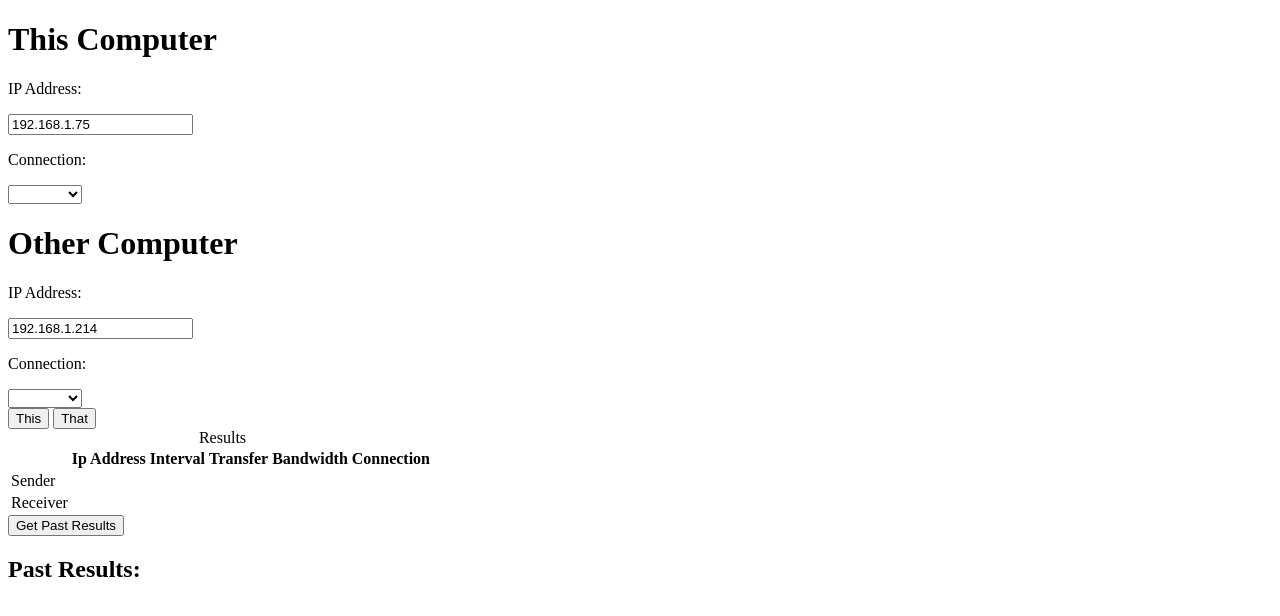
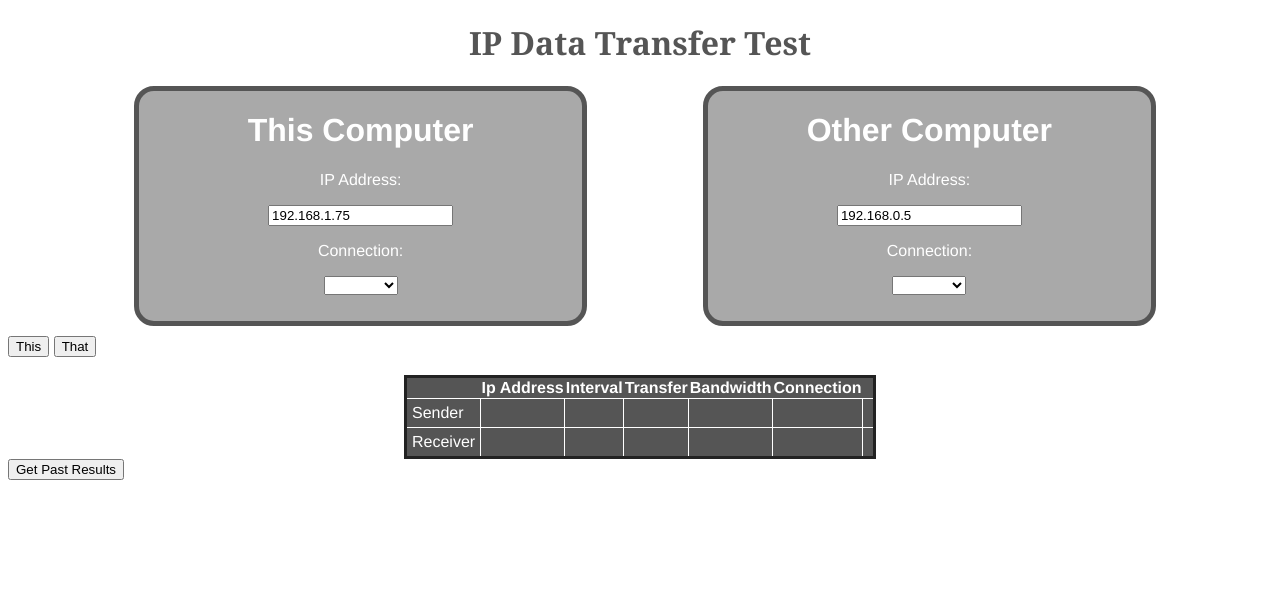
Before and after one commit to math-yew/ip-test, a website: page public/index.html in a window 1280 px wide. Drawn offline with nearby package versions, Linux system fonts and the light colour scheme; no server answers.

Commit message:
css and populate local ip

```diff
--- a/public/ctrl.js
+++ b/public/ctrl.js
@@ -1,11 +1,17 @@
 angular.module('ip')
 .controller('ctrl', function ($scope, mainService) {
   $scope.thisComputer = "192.168.1.75";
-  $scope.thatComputer = "192.168.1.214";
+  $scope.thatComputer = "192.168.0.5";
   $scope.ctrlTest = "controller is working";
   $scope.serviceTest = mainService.serviceTest;
 
+  mainService.getMyIp()
+  .then(function (res) {
+    $scope.thisComputer = res;
+    });
+
   $scope.startThisComputer = function(){
+    console.log('this clicked: ');
     mainService.startThisComputer()
     .then(function (res) {
       });
--- a/public/index.html
+++ b/public/index.html
@@ -1,5 +1,10 @@
 <!DOCTYPE html>
 <html ng-app="ip">
+  <head>
+    <meta charset="utf-8">
+    <title>IP Data Test</title>
+    <link rel="stylesheet" href="./style.css">
+  </head>
   <body ng-controller="ctrl">
     <!-- <h1>testing</h1>
     {{ctrlTest}}<br>
@@ -7,8 +12,9 @@
     <!-- <div ng-repeat="lines in testResults" style="list-style-type:none">
       <p>{{lines}}</p>
     </div> -->
-
-    <div class="">
+    <h1 class="top">IP Data Transfer Test</h1>
+    <div class="main red">
+      <div class="computer left">
         <h1>This Computer</h1>
         <p>IP Address:</p>
         <input type="text" name="" ng-model="thisComputer">
@@ -20,8 +26,7 @@
           <option value="Other">Other</option>
         </select>
       </div>
-
-    <div class="">
+      <div class="computer right">
         <h1>Other Computer</h1>
         <p>IP Address:</p>
         <input type="text" name="" ng-model="thatComputer">
@@ -33,7 +38,9 @@
           <option value="Other">Other</option>
         </select>
       </div>
+    </div>
 
+    <div class="main">
       <button type="button" name="button" ng-click="startThisComputer()">This</button>
       <button type="button" name="button" ng-click="startThatComputer()">That</button>
 
@@ -97,6 +104,7 @@
           <td>{{result.receive_connect}}</td>
         </tr>
       </table>
+    </div>
 
   <script src="http://cdnjs.cloudflare.com/ajax/libs/angular.js/1.2.20/angular.min.js"></script>
   <script src="./app.js"></script>
--- a/public/service.js
+++ b/public/service.js
@@ -3,20 +3,27 @@ angular.module('ip')
 
   this.serviceTest = "service is working";
 
+  this.getMyIp = function() {
+    console.log('getting ip: ');
+    return $http.get('/myIp')
+    .then(function (response) {
+      console.log('ip response: ', response);
+      return response.data;
+    });
+  }
+
   this.startThisComputer = function() {
+    console.log('service: start this computer');
     return $http.get('/trigger');
   }
 
   this.startThatComputer = function(thisIp, thatIp) {
-    // return $http.get('http://192.168.1.214:3002/client');
-
     return $http({
-         method: 'GET',
-         url: 'http://'+thatIp+':3002/client/'+thisIp,
-         withCredentials: true
-       })
+       method: 'GET',
+       url: 'http://'+thatIp+':3002/client/'+thisIp,
+       withCredentials: true
+     })
     .then(function (response) {
-      // console.log('client response', response.data);
       return response.data;
     });
   }
--- /dev/null
+++ b/public/style.css
@@ -0,0 +1,54 @@
+body{
+  font-family: Helvetica;
+  color: white;
+}
+
+.top {
+  font-family: Georgia;
+  color: #555;
+  text-align: center;
+}
+
+.main{
+  position: relative;
+  width: 100%;
+  min-height: 250px;
+  /*background-color: blue;*/
+  clear: both;
+  float: left;
+  /*border: solid;*/
+}
+
+.red{
+  /*background-color: red;*/
+}
+
+.computer {
+  width: 35%;
+  height: 230px;
+  background-color: darkgrey;
+  position: absolute;
+  border: thick #555 solid;
+  border-radius: 20px;
+  text-align: center;
+}
+
+.left {
+  left: 10%;
+}
+
+.right {
+  left: 55%;
+}
+
+table {
+  margin: 0 auto;
+  border-collapse: collapse;
+  border: solid  #222;
+  background-color: #555;
+}
+
+tr, td, td {
+  border: solid thin white;
+  padding:5px;
+}
```
Also changed, not shown: ipTest.js (+3 -84 lines), serverCtrl.js (+74 -11 lines). Lines whose indentation alone changed are shown as unchanged.
